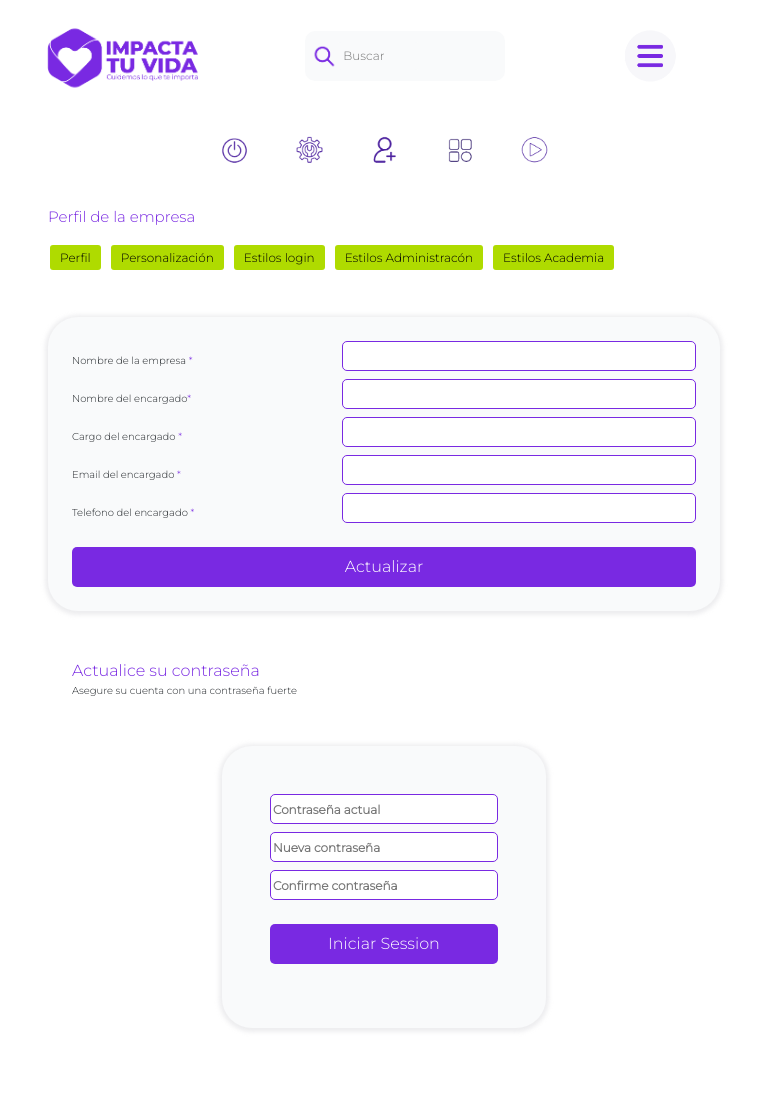
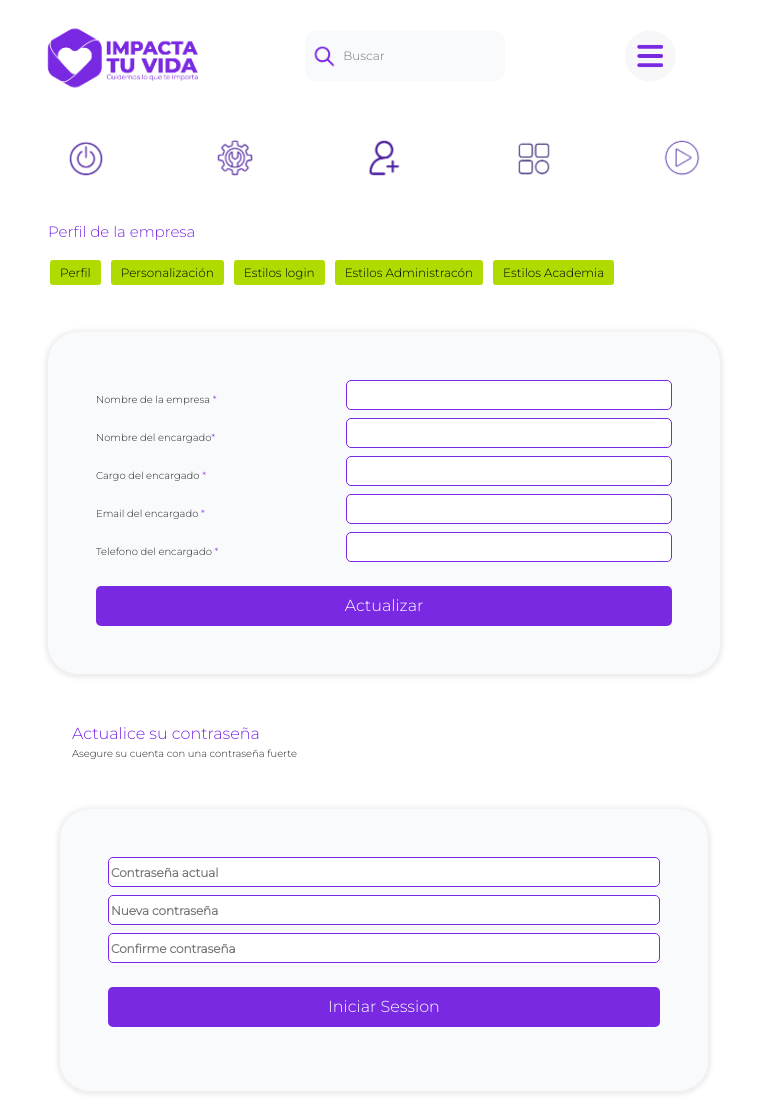
Before and after one commit to anfemoca19/proyecto_impacta, a React (Create React App) app: page /configuration in a window 768 px wide. Before the commit the page ends 1052 px from the top, so only its background shows below. Built offline with nearby package versions, Linux system fonts and the light colour scheme.

Commit message:
Corregimos menu mobile

```diff
--- a/src/components/Navbar/navbar.module.scss
+++ b/src/components/Navbar/navbar.module.scss
@@ -7,8 +7,8 @@
     padding-left: 0;
     margin-bottom: 0;
     list-style: none;
-    justify-content: center;
-    gap:30px
+    justify-content: space-around;
+    // gap:48pxs
   }
 
   .nav-icon {
@@ -105,20 +105,20 @@
 }
 
 // Tablet
-@media only screen and  (min-width:481px) and (max-width:1000px)
-{ .menu-mobile{
+@media only screen and  (min-width:481px) and (max-width:1000px){
+
+  .menu-mobile{
     display: flex;
     flex-wrap: wrap;
     padding-left: 0;
     margin-bottom: 0;
     list-style: none;
-  justify-content: center;
-  gap:30px
+    justify-content: space-around;
   }
 
   .nav-icon {
-  width: 45px;
-  height: 45px;
+    width: 60px;
+    height: 60px;
     padding: 10px;
     border-radius: 3px;
     background-image: url("../../imagenes/icono-menu-1-fondo-blanco.png");
@@ -206,7 +206,8 @@ a .text-menu{
   }
   .nav-item .nav-link:hover > .icon-course {
     background-image: url("../../imagenes/icono-menu-5-fondo-color.png");
-}}
+  }
+}
 
 @media only screen and (min-width: 1000px) {
   .nav-icon {
--- a/src/pages/Configuration/configurarion.jsx
+++ b/src/pages/Configuration/configurarion.jsx
@@ -42,7 +42,7 @@ export default function Configruation() {
 
           <div
             className={clsx(
-              "container-fluid p-4 mb-5",
+              "container-fluid p-5 mb-5",
               styles["box-container"]
             )}
           >
@@ -125,7 +125,7 @@ export default function Configruation() {
             <div className={clsx("row")}>
               <div
                 // className="container box-container p-4 col-6"
-                className={clsx("container p-5 col-6", styles["box-container"])}
+                className={clsx("container p-5 col", styles["box-container"])}
               >
                 <Input
                   placeholder="Contraseña actual "
```
Lines whose indentation alone changed are shown as unchanged.
